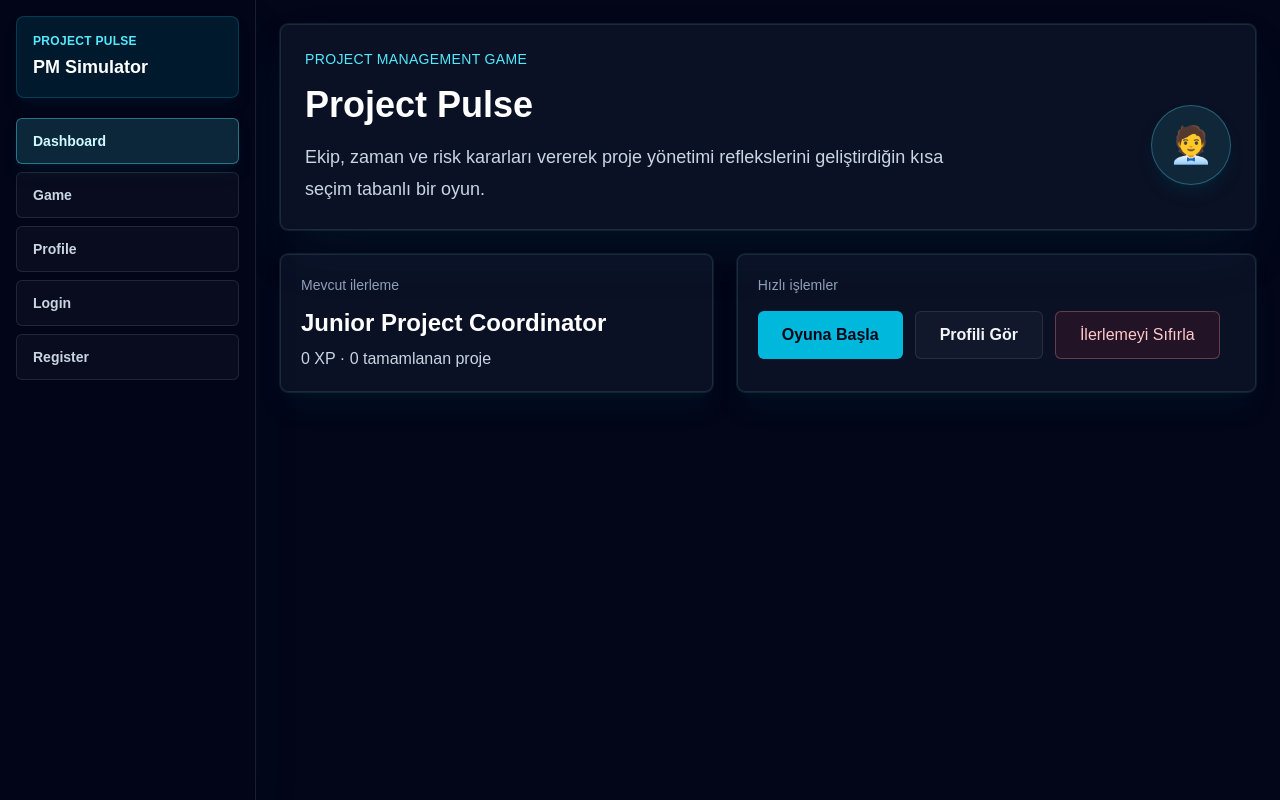
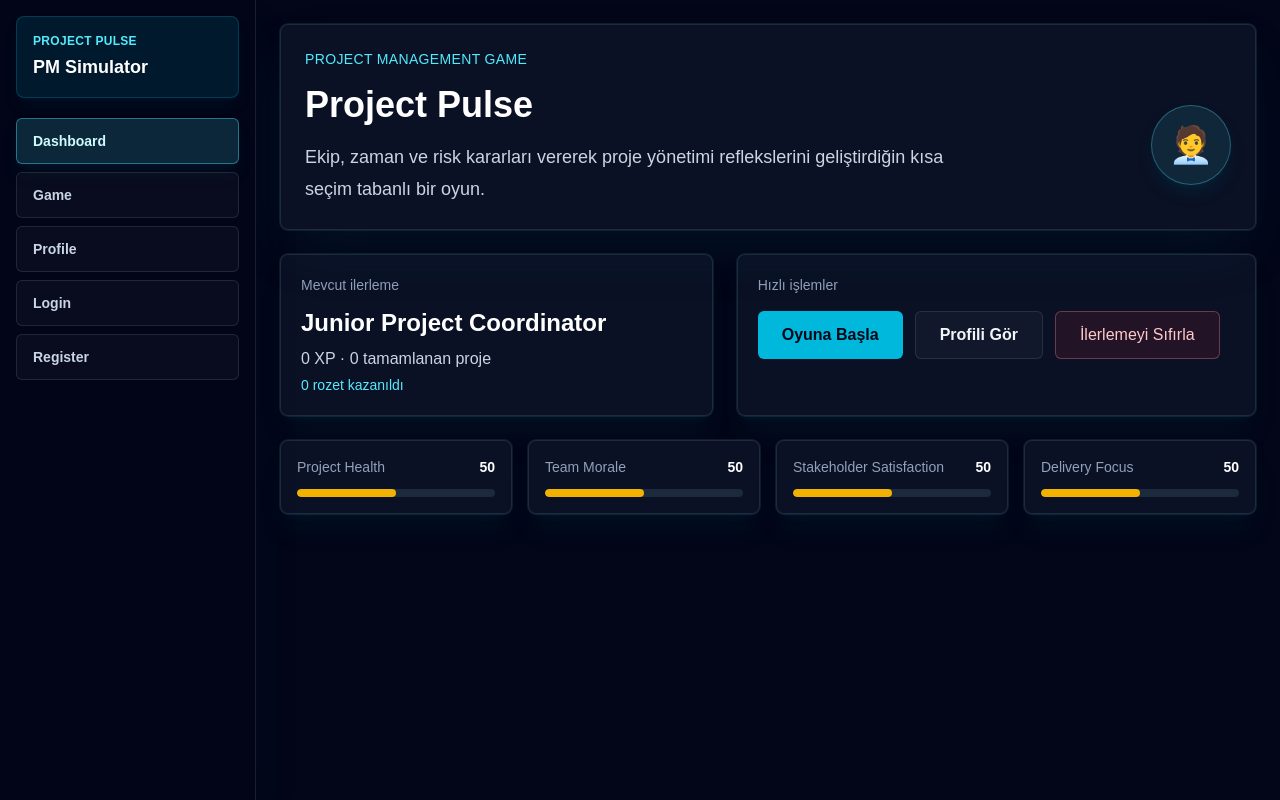
Before and after one commit to mzaltinoz/project-pulse, a Next.js app: page / in a window 1280 px wide. Built offline with nearby package versions, Linux system fonts and the light colour scheme.

Commit message:
Add dashboard metrics and badge system

```diff
--- a/app/game/page.tsx
+++ b/app/game/page.tsx
@@ -3,8 +3,11 @@
 import Link from "next/link";
 import { useEffect, useState } from "react";
 import { CareerAvatar } from "@/components/CareerAvatar";
+import { MetricsPanel } from "@/components/MetricsPanel";
 import { projects, type ProjectOption } from "@/data/projects";
+import { clampMetric, initialMetrics, type MetricScores } from "@/metrics";
 import {
+  type BadgeName,
   careerLevels,
   defaultProgress,
   getProgress,
@@ -15,7 +18,7 @@ const project = projects[0];
 
 type CareerResult = "Terfi" | "Stabil" | "Görevin Azalması";
 
-type GameResult = {
+type BaseGameResult = {
   stars: number;
   earnedXp: number;
   careerResult: CareerResult;
@@ -23,10 +26,14 @@ type GameResult = {
   feedback: string;
 };
 
+type GameResult = BaseGameResult & {
+  newBadges: BadgeName[];
+};
+
 function getResultForScore(
   score: number,
   currentCareerLevel: number,
-): GameResult {
+): BaseGameResult {
   if (score >= 60) {
     const newCareerLevel = Math.min(
       currentCareerLevel + 1,
@@ -66,6 +73,56 @@ function getResultForScore(
   };
 }
 
+function applyMetricEffects(
+  metrics: MetricScores,
+  option: ProjectOption,
+): MetricScores {
+  return {
+    projectHealth: clampMetric(
+      metrics.projectHealth + option.metricEffects.projectHealth,
+    ),
+    teamMorale: clampMetric(metrics.teamMorale + option.metricEffects.teamMorale),
+    stakeholderSatisfaction: clampMetric(
+      metrics.stakeholderSatisfaction +
+        option.metricEffects.stakeholderSatisfaction,
+    ),
+    deliveryFocus: clampMetric(
+      metrics.deliveryFocus + option.metricEffects.deliveryFocus,
+    ),
+  };
+}
+
+function getEarnedBadges(
+  methodology: string,
+  stars: number,
+  score: number,
+  metrics: MetricScores,
+): BadgeName[] {
+  const badges: BadgeName[] = [];
+
+  if (methodology === "Agile" && stars === 3) {
+    badges.push("Agile Mindset");
+  }
+
+  if (methodology === "Waterfall" && stars === 3) {
+    badges.push("Waterfall Discipline");
+  }
+
+  if (score > 60) {
+    badges.push("Deadline Saver");
+  }
+
+  if (metrics.teamMorale > 70) {
+    badges.push("Team Builder");
+  }
+
+  if (metrics.projectHealth > 70) {
+    badges.push("Scope Guardian");
+  }
+
+  return badges;
+}
+
 export default function GamePage() {
   const [roundIndex, setRoundIndex] = useState(0);
   const [selectedOption, setSelectedOption] = useState<ProjectOption | null>(
@@ -77,6 +134,7 @@ export default function GamePage() {
     defaultProgress.careerLevelIndex,
   );
   const [gameResult, setGameResult] = useState<GameResult | null>(null);
+  const [metrics, setMetrics] = useState<MetricScores>(initialMetrics);
 
   const round = project.rounds[roundIndex];
   const isLastRound = roundIndex === project.rounds.length - 1;
@@ -98,6 +156,7 @@ export default function GamePage() {
 
     setSelectedOption(option);
     setTotalScore((currentScore) => currentScore + option.score);
+    setMetrics((currentMetrics) => applyMetricEffects(currentMetrics, option));
   }
 
   function goToNextRound() {
@@ -106,10 +165,24 @@ export default function GamePage() {
   }
 
   function showResultScreen() {
-    const result = getResultForScore(totalScore, careerLevel);
-    const nextCareerLevel = careerLevels.indexOf(result.newTitle);
+    const baseResult = getResultForScore(totalScore, careerLevel);
+    const nextCareerLevel = careerLevels.indexOf(baseResult.newTitle);
+    const earnedBadges = getEarnedBadges(
+      project.methodology,
+      baseResult.stars,
+      totalScore,
+      metrics,
+    );
+    const savedProgress = saveGameProgress(
+      baseResult.earnedXp,
+      nextCareerLevel,
+      earnedBadges,
+    );
+    const result = {
+      ...baseResult,
+      newBadges: savedProgress.newBadges,
+    };
 
-    saveGameProgress(result.earnedXp, nextCareerLevel);
     setCareerLevel(nextCareerLevel);
     setGameResult(result);
     setShowResults(true);
@@ -121,6 +194,7 @@ export default function GamePage() {
     setTotalScore(0);
     setShowResults(false);
     setGameResult(null);
+    setMetrics(initialMetrics);
   }
 
   if (showResults && gameResult) {
@@ -167,6 +241,26 @@ export default function GamePage() {
             <p className="mt-2 text-3xl font-bold text-white">{totalScore}</p>
           </div>
         </section>
+
+        <MetricsPanel metrics={metrics} />
+
+        {gameResult.newBadges.length > 0 ? (
+          <section className="rounded-lg border border-cyan-300/30 bg-cyan-300/10 p-5 shadow-xl shadow-cyan-950/20">
+            <p className="text-sm font-medium uppercase tracking-wide text-cyan-200">
+              New Badge Unlocked
+            </p>
+            <div className="mt-3 flex flex-wrap gap-2">
+              {gameResult.newBadges.map((badge) => (
+                <span
+                  key={badge}
+                  className="rounded-md border border-cyan-300/30 bg-slate-950/40 px-3 py-2 text-sm font-semibold text-cyan-100"
+                >
+                  {badge}
+                </span>
+              ))}
+            </div>
+          </section>
+        ) : null}
 
         <section className="rounded-lg border border-white/10 bg-slate-900/70 p-6 shadow-xl shadow-cyan-950/20 ring-1 ring-cyan-300/10">
           <p className="leading-7 text-slate-300">{gameResult.feedback}</p>
@@ -216,6 +310,8 @@ export default function GamePage() {
         <p className="mt-3 leading-7 text-slate-300">{round.scenario}</p>
       </section>
 
+      <MetricsPanel metrics={metrics} />
+
       <section className="grid gap-3">
         {round.options.map((option) => (
           <button
--- a/app/page.tsx
+++ b/app/page.tsx
@@ -3,6 +3,8 @@
 import Link from "next/link";
 import { useEffect, useState } from "react";
 import { CareerAvatar } from "@/components/CareerAvatar";
+import { MetricsPanel } from "@/components/MetricsPanel";
+import { initialMetrics } from "@/metrics";
 import {
   careerLevels,
   defaultProgress,
@@ -56,6 +58,9 @@ export default function Home() {
             {progress.totalXp} XP · {progress.completedProjects} tamamlanan
             proje
           </p>
+          <p className="mt-1 text-sm text-cyan-300">
+            {progress.earnedBadges.length} rozet kazanıldı
+          </p>
         </div>
 
         <div className="rounded-lg border border-white/10 bg-slate-900/70 p-5 shadow-xl shadow-cyan-950/20 ring-1 ring-cyan-300/10">
@@ -83,6 +88,8 @@ export default function Home() {
           </div>
         </div>
       </section>
+
+      <MetricsPanel metrics={initialMetrics} />
     </div>
   );
 }
--- /dev/null
+++ b/components/MetricsPanel.tsx
@@ -0,0 +1,50 @@
+import type { MetricScores } from "@/metrics";
+
+const metricLabels: Record<keyof MetricScores, string> = {
+  projectHealth: "Project Health",
+  teamMorale: "Team Morale",
+  stakeholderSatisfaction: "Stakeholder Satisfaction",
+  deliveryFocus: "Delivery Focus",
+};
+
+function getBarColor(value: number) {
+  if (value < 40) {
+    return "bg-red-500";
+  }
+
+  if (value < 70) {
+    return "bg-yellow-500";
+  }
+
+  return "bg-green-500";
+}
+
+export function MetricsPanel({ metrics }: { metrics: MetricScores }) {
+  return (
+    <section className="grid gap-4 sm:grid-cols-2 xl:grid-cols-4">
+      {(Object.keys(metricLabels) as Array<keyof MetricScores>).map((key) => {
+        const value = metrics[key];
+
+        return (
+          <div
+            key={key}
+            className="rounded-lg border border-white/10 bg-slate-900/70 p-4 shadow-xl shadow-cyan-950/20 ring-1 ring-cyan-300/10"
+          >
+            <div className="flex items-center justify-between gap-3">
+              <p className="text-sm font-medium text-slate-400">
+                {metricLabels[key]}
+              </p>
+              <p className="text-sm font-bold text-white">{value}</p>
+            </div>
+            <div className="mt-3 h-2 overflow-hidden rounded-full bg-slate-800">
+              <div
+                className={`h-full rounded-full ${getBarColor(value)}`}
+                style={{ width: `${value}%` }}
+              />
+            </div>
+          </div>
+        );
+      })}
+    </section>
+  );
+}
--- a/data/projects.ts
+++ b/data/projects.ts
@@ -3,6 +3,12 @@ export type ProjectOption = {
   score: number;
   feedback: string;
   isBest: boolean;
+  metricEffects: {
+    projectHealth: number;
+    teamMorale: number;
+    stakeholderSatisfaction: number;
+    deliveryFocus: number;
+  };
 };
 
 export type ProjectRound = {
@@ -36,6 +42,12 @@ export const projects: Project[] = [
             feedback:
               "Dogru yaklasim. Ilk surum icin odak korunur ve teslim riski azalir.",
             isBest: true,
+            metricEffects: {
+              projectHealth: 18,
+              teamMorale: 8,
+              stakeholderSatisfaction: 10,
+              deliveryFocus: 20,
+            },
           },
           {
             text: "Tum ozellikleri plana ekle ve tarihi degistirme.",
@@ -43,6 +55,12 @@ export const projects: Project[] = [
             feedback:
               "Bu karar ekibi zorlar. Kapsam buyurken tarih sabit kalirsa kalite riski artar.",
             isBest: false,
+            metricEffects: {
+              projectHealth: -16,
+              teamMorale: -18,
+              stakeholderSatisfaction: 6,
+              deliveryFocus: -12,
+            },
           },
           {
             text: "Musteriye sadece teknik ekibin karar verecegini soyle.",
@@ -50,6 +68,12 @@ export const projects: Project[] = [
             feedback:
               "Ekip gorusu onemli ama paydas beklentisini birlikte yonetmek gerekir.",
             isBest: false,
+            metricEffects: {
+              projectHealth: -8,
+              teamMorale: 4,
+              stakeholderSatisfaction: -14,
+              deliveryFocus: 2,
+            },
           },
           {
             text: "Ozellikleri onceliklendirip sonraki surumlere bol.",
@@ -57,6 +81,12 @@ export const projects: Project[] = [
             feedback:
               "Iyi karar. Kapsami bolmek hem beklentiyi hem teslimati daha yonetilebilir yapar.",
             isBest: false,
+            metricEffects: {
+              projectHealth: 14,
+              teamMorale: 6,
+              stakeholderSatisfaction: 8,
+              deliveryFocus: 16,
+            },
           },
         ],
       },
@@ -71,6 +101,12 @@ export const projects: Project[] = [
             feedback:
               "En saglikli secim. Kapasiteye gore kapsam ayarlamak ekibi ve teslimati korur.",
             isBest: true,
+            metricEffects: {
+              projectHealth: 16,
+              teamMorale: 18,
+              stakeholderSatisfaction: 8,
+              deliveryFocus: 18,
+            },
           },
           {
             text: "Herkesten hafta sonu calismasini iste.",
@@ -78,6 +114,12 @@ export const projects: Project[] = [
             feedback:
               "Kisa vadede ise yarayabilir ama surdurulebilirlik ve moral zarar gorebilir.",
             isBest: false,
+            metricEffects: {
+              projectHealth: -6,
+              teamMorale: -20,
+              stakeholderSatisfaction: 4,
+              deliveryFocus: 8,
+            },
           },
           {
             text: "Durumu gizleyip sprint sonunda acikla.",
@@ -85,6 +127,12 @@ export const projects: Project[] = [
             feedback:
               "Gec bilgi vermek riski buyutur. Sorunu erken gorunur yapmak daha dogru olur.",
             isBest: false,
+            metricEffects: {
+              projectHealth: -18,
+              teamMorale: -12,
+              stakeholderSatisfaction: -16,
+              deliveryFocus: -10,
+            },
           },
           {
             text: "Gunluk toplantida engelleri netlestirip yardim iste.",
@@ -92,6 +140,12 @@ export const projects: Project[] = [
             feedback:
               "Iyi hamle. Ekip engelleri erken paylasirsa cozum sansi artar.",
             isBest: false,
+            metricEffects: {
+              projectHealth: 8,
+              teamMorale: 14,
+              stakeholderSatisfaction: 2,
+              deliveryFocus: 8,
+            },
           },
         ],
       },
@@ -106,6 +160,12 @@ export const projects: Project[] = [
             feedback:
               "Dogru karar. Demo degerini korurken kritik kalite riskini azaltirsin.",
             isBest: true,
+            metricEffects: {
+              projectHealth: 20,
+              teamMorale: 8,
+              stakeholderSatisfaction: 10,
+              deliveryFocus: 12,
+            },
           },
           {
             text: "Bugu gormezden gel ve demoya aynen devam et.",
@@ -113,6 +173,12 @@ export const projects: Project[] = [
             feedback:
               "Kritik hata demoda guven kaybina yol acabilir. Risk saklanmamali.",
             isBest: false,
+            metricEffects: {
+              projectHealth: -24,
+              teamMorale: -10,
+              stakeholderSatisfaction: -18,
+              deliveryFocus: -8,
+            },
           },
           {
             text: "Demoyu tamamen iptal et ve kimseye detay verme.",
@@ -120,6 +186,12 @@ export const projects: Project[] = [
             feedback:
               "Kaliteyi korumak iyi ama iletisim eksik kalirsa paydas guveni azalir.",
             isBest: false,
+            metricEffects: {
+              projectHealth: 6,
+              teamMorale: -4,
+              stakeholderSatisfaction: -16,
+              deliveryFocus: -10,
+            },
           },
           {
             text: "Paydaslara durumu acikla ve guvenli demo akisina gec.",
@@ -127,6 +199,12 @@ export const projects: Project[] = [
             feedback:
               "Iyi secim. Seffaflik ve kontrollu demo akisi beklentiyi dengeler.",
             isBest: false,
+            metricEffects: {
+              projectHealth: 14,
+              teamMorale: 6,
+              stakeholderSatisfaction: 16,
+              deliveryFocus: 8,
+            },
           },
         ],
       },
--- /dev/null
+++ b/metrics.ts
@@ -0,0 +1,17 @@
+export type MetricScores = {
+  projectHealth: number;
+  teamMorale: number;
+  stakeholderSatisfaction: number;
+  deliveryFocus: number;
+};
+
+export const initialMetrics: MetricScores = {
+  projectHealth: 50,
+  teamMorale: 50,
+  stakeholderSatisfaction: 50,
+  deliveryFocus: 50,
+};
+
+export function clampMetric(value: number) {
+  return Math.min(Math.max(value, 0), 100);
+}
--- a/progressStorage.ts
+++ b/progressStorage.ts
@@ -2,7 +2,15 @@ export type ProgressData = {
   totalXp: number;
   careerLevelIndex: number;
   completedProjects: number;
+  earnedBadges: BadgeName[];
 };
+
+export type BadgeName =
+  | "Agile Mindset"
+  | "Waterfall Discipline"
+  | "Deadline Saver"
+  | "Team Builder"
+  | "Scope Guardian";
 
 export const careerLevels = [
   "Junior Project Coordinator",
@@ -17,6 +25,7 @@ export const defaultProgress: ProgressData = {
   totalXp: 0,
   careerLevelIndex: 0,
   completedProjects: 0,
+  earnedBadges: [],
 };
 
 function normalizeProgress(progress: Partial<ProgressData>): ProgressData {
@@ -32,6 +41,7 @@ function normalizeProgress(progress: Partial<ProgressData>): ProgressData {
     completedProjects: Number(
       progress.completedProjects ?? defaultProgress.completedProjects,
     ),
+    earnedBadges: Array.from(new Set(progress.earnedBadges ?? [])),
   };
 }
 
@@ -57,17 +67,30 @@ export function saveProgress(progress: ProgressData) {
   window.localStorage.setItem(storageKey, JSON.stringify(progress));
 }
 
-export function saveGameProgress(earnedXp: number, careerLevelIndex: number) {
+export function saveGameProgress(
+  earnedXp: number,
+  careerLevelIndex: number,
+  unlockedBadges: BadgeName[] = [],
+) {
   const currentProgress = getProgress();
+  const earnedBadges = Array.from(
+    new Set([...currentProgress.earnedBadges, ...unlockedBadges]),
+  );
   const nextProgress = normalizeProgress({
     totalXp: currentProgress.totalXp + earnedXp,
     careerLevelIndex,
     completedProjects: currentProgress.completedProjects + 1,
+    earnedBadges,
   });
 
   saveProgress(nextProgress);
 
-  return nextProgress;
+  return {
+    progress: nextProgress,
+    newBadges: unlockedBadges.filter(
+      (badge) => !currentProgress.earnedBadges.includes(badge),
+    ),
+  };
 }
 
 export function resetProgress() {
```
Also changed, not shown: app/profile/page.tsx (+29 -0 lines).
